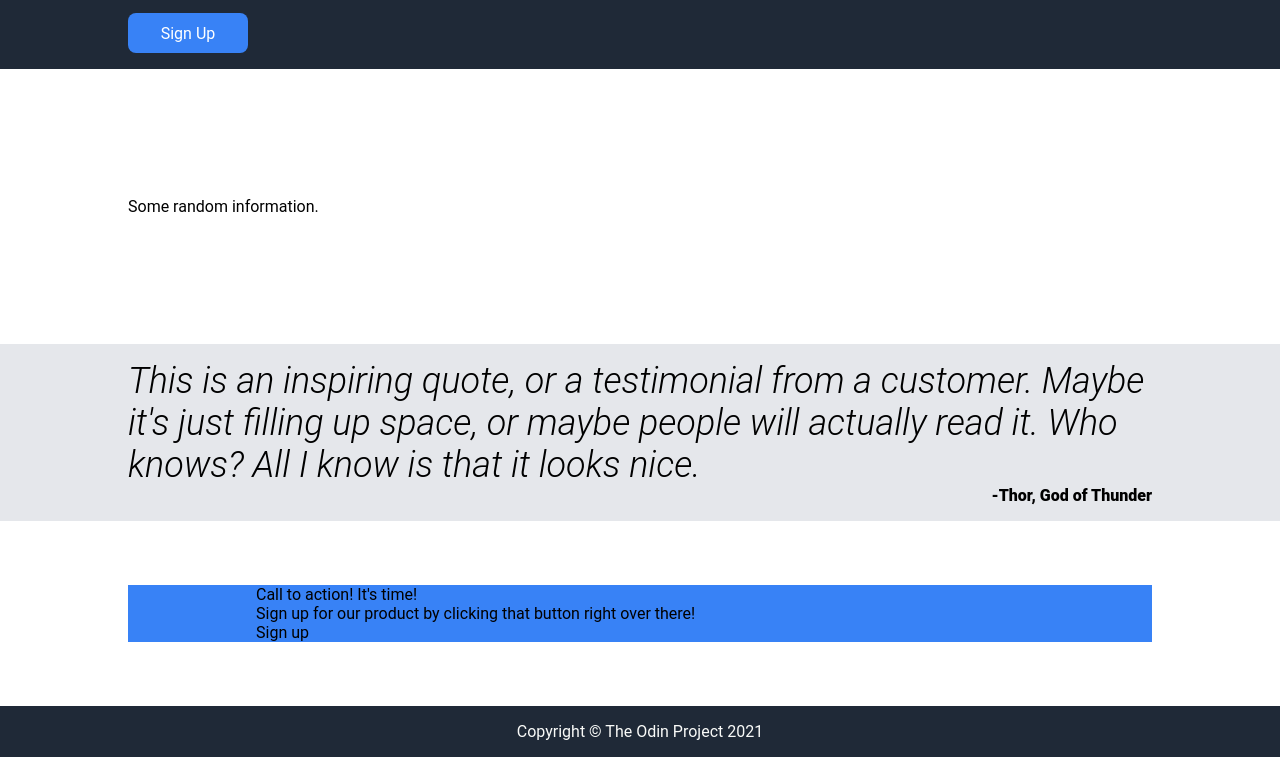
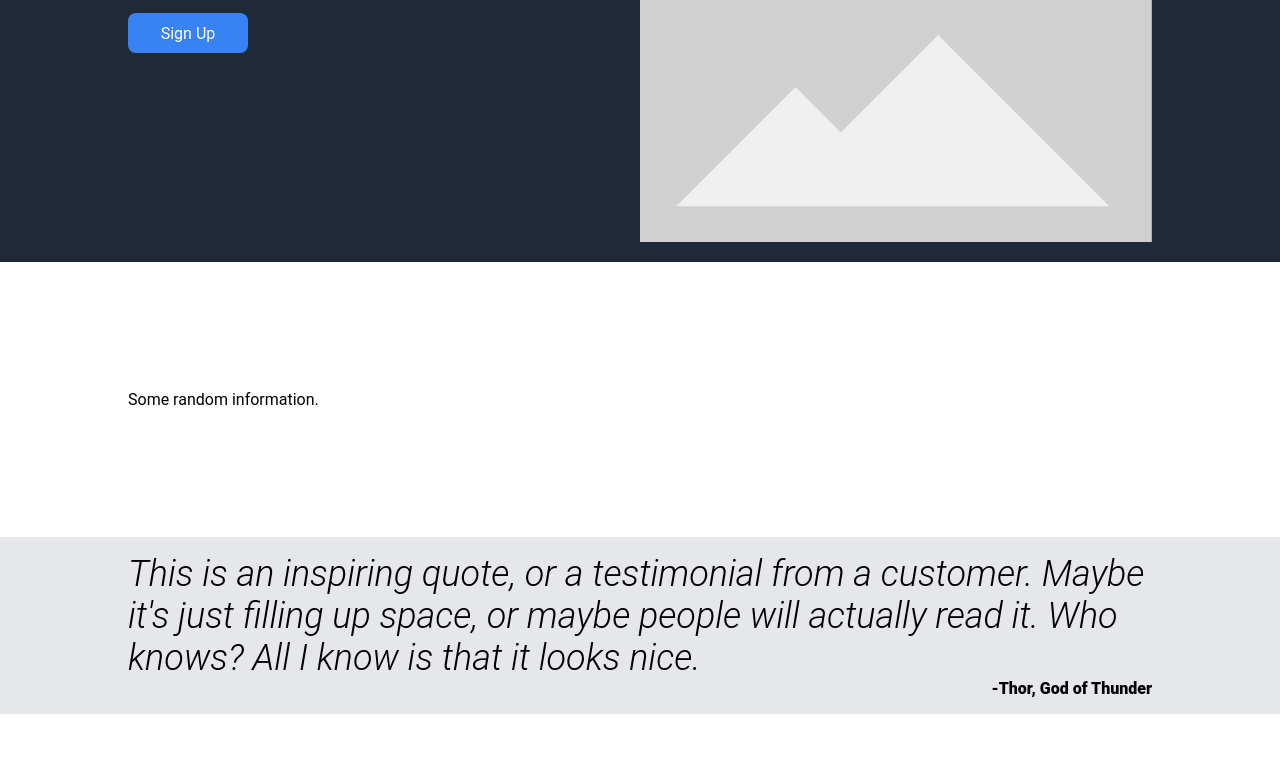
Before and after one commit to hiphophammer/LandingPage, a plain HTML site: page index.html in a window 1280 px wide. Shown: the part 231-996 px from the top of the page. Drawn offline with Linux system fonts and the light colour scheme; the site is published under a folder, as on GitHub Pages, so addresses that start at the root find nothing.

Commit message:
Fixed path for the image

```diff
--- a/index.html
+++ b/index.html
@@ -29,7 +29,7 @@
             </div>
         </span>
         <span class = "intro_span_2">
-            <img src="/placeholder.png">
+            <img src="placeholder.png">
         </span>
     </div>
     <div class="boxes">
```
